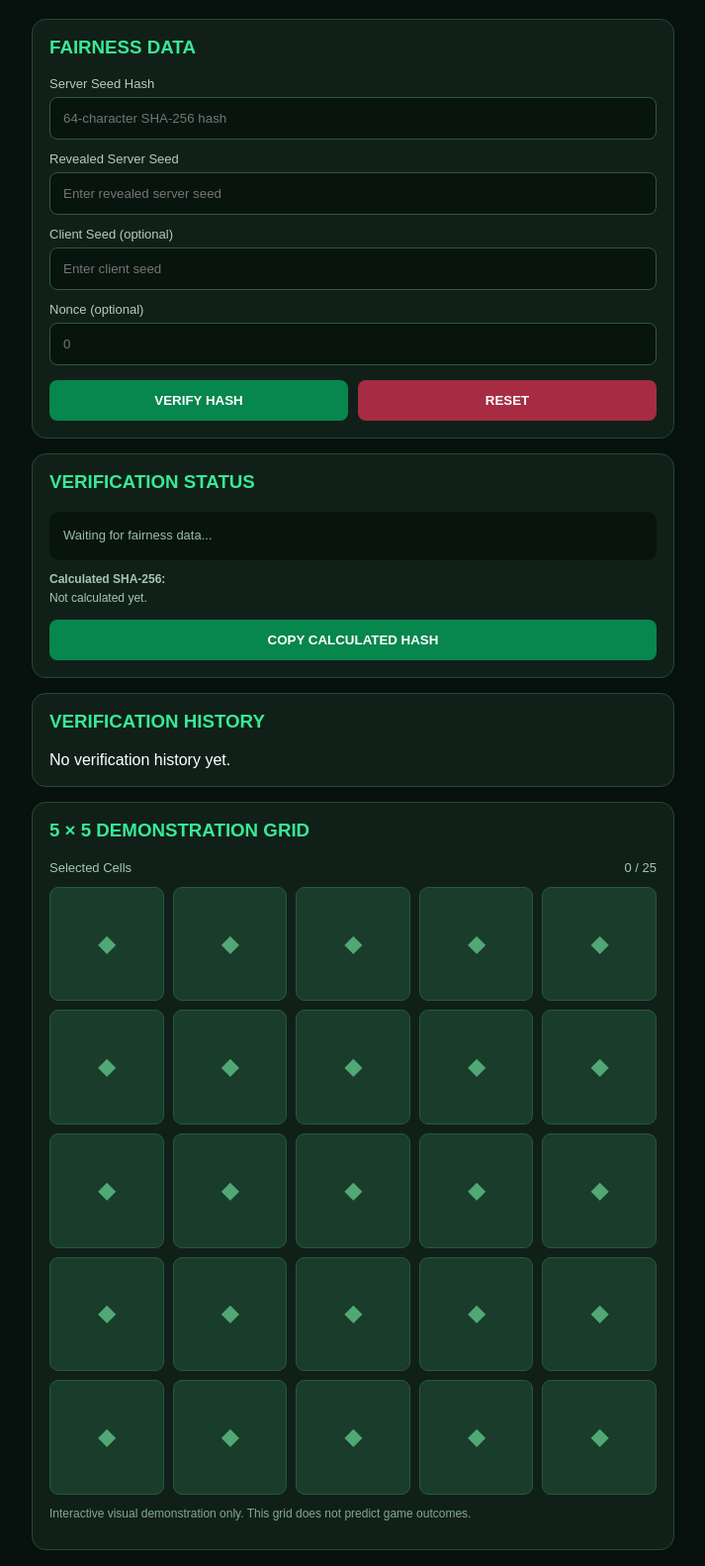
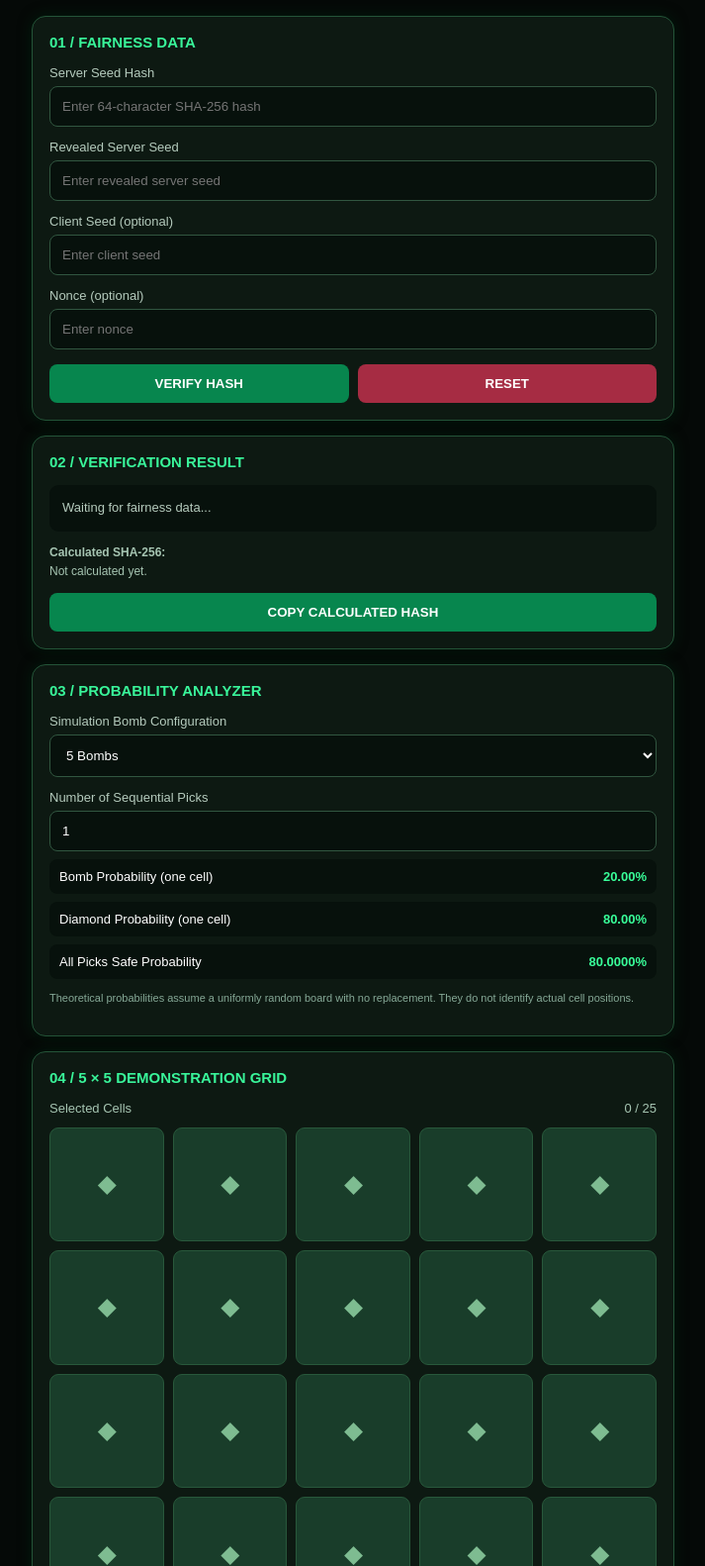
Before and after one commit to triqueen056/mines-fairness-lab, a plain HTML site: page index.html in a window 1280 px wide. Shown: the part 87-1669 px from the top of the page at 99% size, without its empty margins (283-996 px from the left). Drawn offline with Linux system fonts and the light colour scheme.

Commit message:
Update index.html

```diff
--- a/index.html
+++ b/index.html
@@ -4,127 +4,129 @@
 <head>
 <meta charset="UTF-8">
 <meta name="viewport" content="width=device-width, initial-scale=1.0">
-<title>Mines Fairness Lab v2</title>
+<meta name="theme-color" content="#07110d">
+<title>Mines Fairness Lab v3</title>
 
 <style>
 * { box-sizing: border-box; }
 
 body {
   margin: 0;
-  padding: 18px;
-  background: #07110d;
-  color: white;
+  padding: 16px;
+  background: #050907;
+  color: #fff;
   font-family: Arial, sans-serif;
 }
 
-.container { max-width: 650px; margin: 15px auto; }
+.container {
+  max-width: 650px;
+  margin: 15px auto;
+}
 
 .header {
   text-align: center;
-  color: #36f59a;
   margin-bottom: 22px;
 }
 
-.header h1 { font-size: 25px; margin-bottom: 6px; }
+.header h1 {
+  color: #39ff9a;
+  font-size: 25px;
+  margin-bottom: 7px;
+  text-shadow: 0 0 14px #07864e;
+}
 
 .subtitle {
   color: #86a997;
-  font-size: 12px;
+  font-size: 11px;
   letter-spacing: 2px;
 }
 
 .panel {
-  background: #102019;
-  border: 1px solid #244735;
+  background: #0d1912;
+  border: 1px solid #245438;
   border-radius: 14px;
   padding: 17px;
   margin-bottom: 15px;
+  box-shadow: 0 0 14px #001b0d;
 }
 
-h3 { color: #39e995; margin-top: 0; }
+h3 {
+  color: #39f59a;
+  font-size: 15px;
+  margin-top: 0;
+}
 
 label {
   display: block;
-  margin: 12px 0 6px;
+  margin: 13px 0 6px;
   color: #b5cbbd;
   font-size: 13px;
 }
 
-input {
+input, select {
   width: 100%;
-  padding: 13px;
+  padding: 12px;
   border-radius: 8px;
   border: 1px solid #315640;
-  background: #08140e;
+  background: #07110c;
   color: white;
   outline: none;
 }
 
-input:focus { border-color: #36f59a; }
+input:focus, select:focus {
+  border-color: #39ff9a;
+}
 
-.buttons { display: flex; gap: 10px; margin-top: 15px; }
+.buttons {
+  display: flex;
+  gap: 9px;
+  margin-top: 15px;
+}
 
 button {
   cursor: pointer;
   border: none;
   border-radius: 8px;
-  padding: 13px 8px;
+  padding: 12px;
   color: white;
   font-weight: bold;
+}
+
+button:disabled {
+  opacity: .5;
+  cursor: not-allowed;
+}
+
+.verify, .copy {
+  background: #07864e;
   flex: 1;
 }
 
-.verify, .copy { background: #07864e; }
-.reset { background: #a62c43; }
+.reset {
+  background: #a62c43;
+  flex: 1;
+}
 
 .grid {
   display: grid;
   grid-template-columns: repeat(5, 1fr);
   gap: 9px;
+  margin-top: 12px;
 }
 
 .cell {
   aspect-ratio: 1;
-  border-radius: 9px;
   background: #193d2a;
   border: 1px solid #28583b;
-  color: #51a875;
-  font-size: 22px;
+  border-radius: 9px;
+  font-size: 23px;
+  color: #7ebc91;
 }
 
 .cell.active {
   background: #087c4d;
   border-color: #4affaa;
-  color: white;
-  box-shadow: 0 0 10px #087c4d;
-}
-
-.status {
-  padding: 14px;
-  border-radius: 9px;
-  background: #08140e;
-  color: #9bbda8;
-  overflow-wrap: anywhere;
-  font-size: 13px;
-  line-height: 1.6;
-}
-
-.result-hash {
-  font-size: 12px;
-  color: #a6c5b2;
-  overflow-wrap: anywhere;
-  line-height: 1.6;
-  margin-top: 10px;
-}
-
-.history-item {
-  padding: 10px;
-  margin-top: 8px;
-  border-radius: 8px;
-  background: #08140e;
-  font-size: 12px;
-  overflow-wrap: anywhere;
-  line-height: 1.6;
+  box-shadow: 0 0 9px #087c4d;
 }
 
 .stats {
@@ -132,14 +134,61 @@ button {
   justify-content: space-between;
   color: #a6c5b2;
   font-size: 13px;
-  margin-bottom: 12px;
+}
+
+.status {
+  padding: 13px;
+  border-radius: 9px;
+  background: #07110c;
+  color: #b5cbbd;
+  overflow-wrap: anywhere;
+  font-size: 13px;
+  line-height: 1.6;
+}
+
+.hash-output {
+  color: #a6c5b2;
+  font-size: 12px;
+  overflow-wrap: anywhere;
+  line-height: 1.6;
+  margin-top: 12px;
+}
+
+.metric {
+  display: flex;
+  justify-content: space-between;
+  padding: 10px;
+  margin-top: 8px;
+  border-radius: 8px;
+  background: #07110c;
+  font-size: 13px;
+}
+
+.metric strong {
+  color: #39ff9a;
+}
+
+.history-item {
+  background: #07110c;
+  padding: 10px;
+  margin-top: 8px;
+  border-radius: 8px;
+  font-size: 12px;
+  line-height: 1.6;
+  overflow-wrap: anywhere;
+}
+
+.note {
+  color: #86a997;
+  font-size: 11px;
+  line-height: 1.6;
 }
 
 .footer {
   text-align: center;
   color: #668c76;
   font-size: 11px;
-  margin-top: 20px;
+  margin: 22px 0;
 }
 </style>
 </head>
@@ -147,57 +196,118 @@ button {
 <body>
 <div class="container">
 
-  <div class="header">
+<header class="header">
   <h1>✦ MINES FAIRNESS LAB</h1>
-    <div class="subtitle">PROVABLY FAIR VERIFICATION • V2</div>
-  </div>
+  <div class="subtitle">SHA-256 • PROBABILITY • EDUCATIONAL LAB</div>
+</header>
 
-  <div class="panel">
-    <h3>FAIRNESS DATA</h3>
+<!-- FAIRNESS DATA -->
+<section class="panel">
+  <h3>01 / FAIRNESS DATA</h3>
 
-    <label>Server Seed Hash</label>
-    <input id="hash" placeholder="64-character SHA-256 hash">
+  <label for="hash">Server Seed Hash</label>
+  <input id="hash" autocomplete="off"
+    placeholder="Enter 64-character SHA-256 hash">
 
-    <label>Revealed Server Seed</label>
-    <input id="seed" placeholder="Enter revealed server seed">
+  <label for="seed">Revealed Server Seed</label>
+  <input id="seed" autocomplete="off"
+    placeholder="Enter revealed server seed">
 
-    <label>Client Seed (optional)</label>
-    <input id="client" placeholder="Enter client seed">
+  <label for="client">Client Seed (optional)</label>
+  <input id="client" autocomplete="off"
+    placeholder="Enter client seed">
 
-    <label>Nonce (optional)</label>
-    <input id="nonce" type="number" min="0" placeholder="0">
+  <label for="nonce">Nonce (optional)</label>
+  <input id="nonce" type="number" min="0" step="1"
+    placeholder="Enter nonce">
 
   <div class="buttons">
-      <button class="verify" id="verifyButton" onclick="verifyHash()">
-        VERIFY HASH
-      </button>
-      <button class="reset" onclick="resetAll()">RESET</button>
+    <button class="verify" id="verifyButton"
+      type="button">VERIFY HASH</button>
+    <button class="reset" id="resetButton"
+      type="button">RESET</button>
   </div>
-  </div>
+</section>
 
-  <div class="panel">
-    <h3>VERIFICATION STATUS</h3>
-    <div class="status" id="status">
+<!-- VERIFICATION -->
+<section class="panel">
+  <h3>02 / VERIFICATION RESULT</h3>
+
+  <div class="status" id="status" aria-live="polite">
     Waiting for fairness data...
   </div>
 
-    <div class="result-hash">
+  <div class="hash-output">
     <strong>Calculated SHA-256:</strong>
     <div id="calculated">Not calculated yet.</div>
   </div>
 
-    <button class="copy" onclick="copyHash()" style="width:100%;margin-top:12px">
+  <button class="copy" id="copyButton"
+    type="button" style="width:100%;margin-top:12px">
     COPY CALCULATED HASH
   </button>
+</section>
+
+<!-- PROBABILITY -->
+<section class="panel">
+  <h3>03 / PROBABILITY ANALYZER</h3>
+
+  <label for="bombs">Simulation Bomb Configuration</label>
+  <select id="bombs">
+    <option value="1">1 Bomb</option>
+    <option value="2">2 Bombs</option>
+    <option value="3">3 Bombs</option>
+    <option value="4">4 Bombs</option>
+    <option value="5" selected>5 Bombs</option>
+    <option value="6">6 Bombs</option>
+    <option value="7">7 Bombs</option>
+    <option value="8">8 Bombs</option>
+    <option value="9">9 Bombs</option>
+    <option value="10">10 Bombs</option>
+    <option value="11">11 Bombs</option>
+    <option value="12">12 Bombs</option>
+    <option value="13">13 Bombs</option>
+    <option value="14">14 Bombs</option>
+    <option value="15">15 Bombs</option>
+    <option value="16">16 Bombs</option>
+    <option value="17">17 Bombs</option>
+    <option value="18">18 Bombs</option>
+    <option value="19">19 Bombs</option>
+    <option value="20">20 Bombs</option>
+    <option value="21">21 Bombs</option>
+    <option value="22">22 Bombs</option>
+    <option value="23">23 Bombs</option>
+    <option value="24">24 Bombs</option>
+  </select>
+
+  <label for="picks">Number of Sequential Picks</label>
+  <input id="picks" type="number" min="1" max="25"
+    value="1">
+
+  <div class="metric">
+    <span>Bomb Probability (one cell)</span>
+    <strong id="bombChance">20%</strong>
   </div>
 
-  <div class="panel">
-    <h3>VERIFICATION HISTORY</h3>
-    <div id="history">No verification history yet.</div>
+  <div class="metric">
+    <span>Diamond Probability (one cell)</span>
+    <strong id="diamondChance">80%</strong>
   </div>
 
-  <div class="panel">
-    <h3>5 × 5 DEMONSTRATION GRID</h3>
+  <div class="metric">
+    <span>All Picks Safe Probability</span>
+    <strong id="safeChance">80%</strong>
+  </div>
+
+  <p class="note">
+    Theoretical probabilities assume a uniformly random board
+    with no replacement. They do not identify actual cell positions.
+  </p>
+</section>
+
+<!-- GRID -->
+<section class="panel">
+  <h3>04 / 5 × 5 DEMONSTRATION GRID</h3>
 
   <div class="stats">
     <span>Selected Cells</span>
@@ -206,23 +316,35 @@ button {
 
   <div class="grid" id="grid"></div>
 
-    <p style="color:#83a893;font-size:12px">
-      Interactive visual demonstration only.
-      This grid does not predict game outcomes.
+  <p class="note">
+    Blue diamonds and red bombs below are illustrative symbols only.
+    They are not calculated game outcomes or predictions.
+    Tap a cell to select or deselect it.
   </p>
+</section>
+
+<!-- HISTORY -->
+<section class="panel">
+  <h3>05 / VERIFICATION HISTORY</h3>
+  <div id="history">No verification history yet.</div>
+</section>
+
+<div class="footer">
+  MINES FAIRNESS LAB V3 • EDUCATIONAL DEMONSTRATION
 </div>
 
-  <div class="footer">
-    MINES FAIRNESS LAB • EDUCATIONAL DEMONSTRATION
-  </div>
 </div>
 
 <script>
-const grid = document.getElementById("grid");
-const count = document.getElementById("count");
-const statusBox = document.getElementById("status");
-const calculated = document.getElementById("calculated");
-const historyBox = document.getElementById("history");
+"use strict";
+
+const $ = id => document.getElementById(id);
+
+const grid = $("grid");
+const count = $("count");
+const statusBox = $("status");
+const calculated = $("calculated");
+const historyBox = $("history");
 
 let selected = new Set();
 let history = [];
@@ -233,21 +355,26 @@ function createGrid() {
 
   for (let i = 0; i < 25; i++) {
     const cell = document.createElement("button");
+
+    cell.type = "button";
     cell.className = "cell";
-    cell.type = "button";
     cell.textContent = "◆";
-    cell.setAttribute("aria-label", "Cell " + (i + 1));
+    cell.setAttribute("aria-label", "Demonstration cell " + (i + 1));
+    cell.setAttribute("aria-pressed", "false");
 
-    cell.onclick = () => {
+    cell.addEventListener("click", () => {
       if (selected.has(i)) {
         selected.delete(i);
         cell.classList.remove("active");
+        cell.setAttribute("aria-pressed", "false");
       } else {
         selected.add(i);
         cell.classList.add("active");
+        cell.setAttribute("aria-pressed", "true");
       }
+
       updateCount();
-    };
+    });
 
     grid.appendChild(cell);
   }
@@ -257,21 +384,10 @@ function updateCount() {
   count.textContent = selected.size + " / 25";
 }
 
-function addHistory(result, hash) {
-  history.unshift({
-    result,
-    hash,
-    time: new Date().toLocaleString("id-ID")
-  });
-
-  history = history.slice(0, 10);
-  renderHistory();
-}
-
 function renderHistory() {
   historyBox.innerHTML = "";
 
-  if (history.length === 0) {
+  if (!history.length) {
     historyBox.textContent = "No verification history yet.";
     return;
   }
@@ -294,10 +410,50 @@ function renderHistory() {
   });
 }
 
+function addHistory(result, hash) {
+  history.unshift({
+    result,
+    hash,
+    time: new Date().toLocaleString("id-ID")
+  });
+
+  history = history.slice(0, 10);
+  renderHistory();
+}
+
+function updateProbability() {
+  const bombs = Number($("bombs").value);
+  const picks = Number($("picks").value);
+
+  $("bombChance").textContent =
+    (bombs / 25 * 100).toFixed(2) + "%";
+
+  $("diamondChance").textContent =
+    ((25 - bombs) / 25 * 100).toFixed(2) + "%";
+
+  if (!Number.isInteger(picks) || picks < 1 || picks > 25) {
+    $("safeChance").textContent = "Invalid picks";
+    return;
+  }
+
+  let probability = 1;
+  const safeCells = 25 - bombs;
+
+  if (picks > safeCells) {
+    probability = 0;
+  } else {
+    for (let i = 0; i < picks; i++) {
+      probability *= (safeCells - i) / (25 - i);
+    }
+  }
+
+  $("safeChance").textContent =
+    (probability * 100).toFixed(4) + "%";
+}
+
 async function verifyHash() {
-  const seed = document.getElementById("seed").value;
-  const expected = document.getElementById("hash")
-    .value.trim().toLowerCase();
+  const seed = $("seed").value;
+  const expected = $("hash").value.trim().toLowerCase();
 
   lastCalculatedHash = "";
   calculated.textContent = "Not calculated yet.";
@@ -309,7 +465,7 @@ async function verifyHash() {
 
   if (!/^[a-f0-9]{64}$/.test(expected)) {
     statusBox.textContent =
-      "Invalid hash format. Enter exactly 64 hexadecimal characters.";
+      "INVALID: Hash must contain exactly 64 hexadecimal characters.";
     return;
   }
 
@@ -319,11 +475,11 @@ async function verifyHash() {
     return;
   }
 
-  const verifyButton = document.getElementById("verifyButton");
-  verifyButton.disabled = true;
+  const button = $("verifyButton");
+  button.disabled = true;
 
   try {
-    statusBox.textContent = "Verifying SHA-256...";
+    statusBox.textContent = "Calculating SHA-256...";
 
     const bytes = new TextEncoder().encode(seed);
     const digest = await crypto.subtle.digest("SHA-256", bytes);
@@ -337,55 +493,68 @@ async function verifyHash() {
 
     if (actual === expected) {
       statusBox.textContent =
-        "VERIFIED: SHA-256 hash matches the revealed server seed.";
+        "VERIFIED: Hash matches the revealed server seed.";
       addHistory("VERIFIED", actual);
     } else {
       statusBox.textContent =
-        "NOT VERIFIED: SHA-256 hash does not match.";
+        "NOT VERIFIED: Hash does not match the revealed server seed.";
       addHistory("NOT VERIFIED", actual);
     }
 
   } catch (error) {
-    statusBox.textContent = "Verification error.";
+    statusBox.textContent =
+      "ERROR: SHA-256 verification could not be completed.";
   } finally {
-    verifyButton.disabled = false;
+    button.disabled = false;
   }
 }
 
 async function copyHash() {
   if (!lastCalculatedHash) {
-    statusBox.textContent = "Calculate a hash before copying.";
+    statusBox.textContent =
+      "Please verify a seed before copying the calculated hash.";
     return;
   }
 
   try {
     await navigator.clipboard.writeText(lastCalculatedHash);
-    statusBox.textContent = "Calculated hash copied.";
+    statusBox.textContent = "Calculated hash copied successfully.";
   } catch (error) {
     statusBox.textContent =
-      "Copy unavailable. Please select and copy the hash manually.";
+      "Clipboard unavailable. Select and copy the hash manually.";
   }
 }
 
 function resetAll() {
-  document.getElementById("hash").value = "";
-  document.getElementById("seed").value = "";
-  document.getElementById("client").value = "";
-  document.getElementById("nonce").value = "";
+  $("hash").value = "";
+  $("seed").value = "";
+  $("client").value = "";
+  $("nonce").value = "";
+  $("bombs").value = "5";
+  $("picks").value = "1";
 
   selected.clear();
   history = [];
   lastCalculatedHash = "";
 
+  createGrid();
   updateCount();
-  createGrid();
+  updateProbability();
   renderHistory();
 
   calculated.textContent = "Not calculated yet.";
   statusBox.textContent = "Waiting for fairness data...";
 }
 
+$("verifyButton").addEventListener("click", verifyHash);
+$("resetButton").addEventListener("click", resetAll);
+$("copyButton").addEventListener("click", copyHash);
+$("bombs").addEventListener("change", updateProbability);
+$("picks").addEventListener("input", updateProbability);
+
 createGrid();
+updateCount();
+updateProbability();
 renderHistory();
 </script>
 </body>
```
Lines whose indentation alone changed are shown as unchanged.
